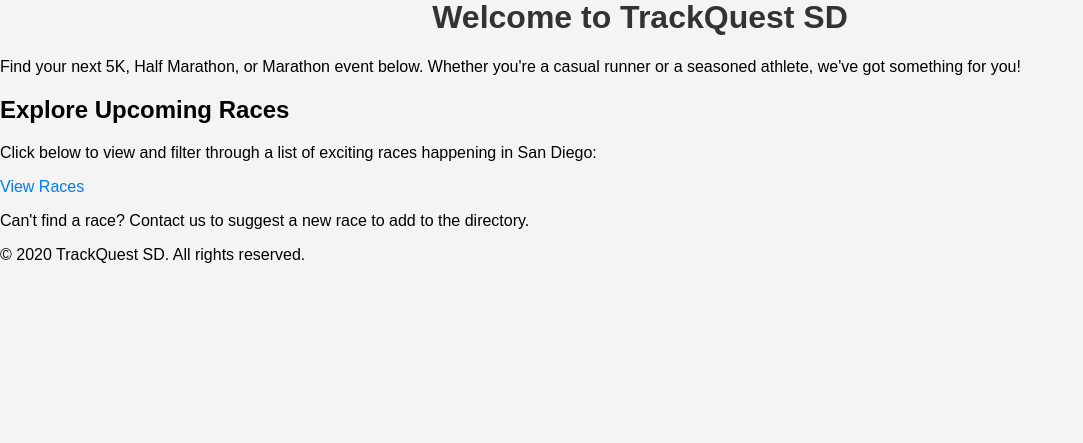
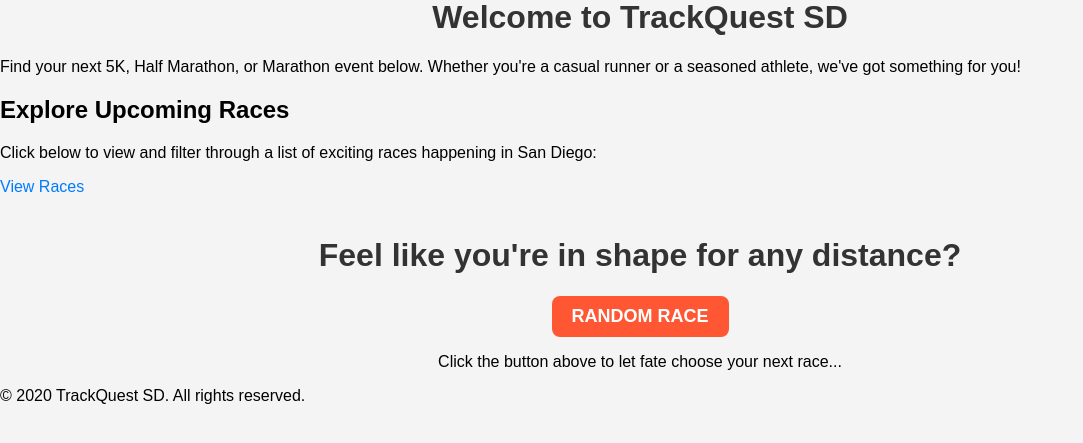
Before and after one commit to akonisanchez/track-quest, a Flask app: template templates/home.html in a window 1280 px wide. Shown: the part 211-654 px from the top of the page, without its empty margins (0-1083 px from the left). Run offline with Flask 3, Linux system fonts and the light colour scheme; the template is opened without the code that fills it: most values are stand-ins (such as "Sample title", 1, 10 or a date in 2020).

Commit message:
Added 'random race' button to home page.

```diff
--- a/app.py
+++ b/app.py
@@ -1,7 +1,8 @@
 # Import necessary modules
-from flask import Flask, render_template, request, flash
+from flask import Flask, render_template, request, flash, redirect, url_for
 import csv
 import os
+import random  # Import the random module for random race selection
 
 # Create a Flask app instance
 app = Flask(__name__)
@@ -65,6 +66,16 @@ def about():
 def contact():
     return render_template('contact.html')  # Make sure this template exists in the templates directory
 
+# Define the random race route
+@app.route('/random_race')
+def random_race():
+    if races:
+        random_race = random.choice(races)  # Select a random race
+        return redirect(random_race['url'])  # Redirect to the random race URL
+    else:
+        flash("No races available. Please check back later.", "error")
+        return redirect(url_for('home'))  # Redirect back to the home page if no races are found
+
 # Run the Flask application
 if __name__ == '__main__':
     app.run(debug=True, port=9090)  # Start the Flask app in debug mode on port 9090
--- a/static/style.css
+++ b/static/style.css
@@ -106,3 +106,26 @@ header .nav-list {
 .flash-messages .alert-error {
     background-color: #f44336;
 }
+
+/* Random Race Button Styles */
+.random-race-section {
+    text-align: center;
+    margin-top: 20px;
+}
+
+.random-btn {
+    display: inline-block;
+    padding: 10px 20px;
+    background-color: #FF5733; /* Cool bright color */
+    color: white;
+    font-size: 18px;
+    border-radius: 8px;
+    text-transform: uppercase;
+    font-weight: bold;
+    text-decoration: none;
+    transition: background-color 0.3s ease;
+}
+
+.random-btn:hover {
+    background-color: #C70039; /* Darker hover color */
+}
--- a/templates/home.html
+++ b/templates/home.html
@@ -13,5 +13,10 @@
         <a href="{{ url_for('display_races') }}" class="btn">View Races</a>
     </div>
 
-    <p>Can't find a race? Contact us to suggest a new race to add to the directory.</p>
+    <h1>Feel like you're in shape for any distance?</h1>
+    <div class="random-race-section">
+        <a href="{{ url_for('random_race') }}" class="btn random-btn">Random Race</a>
+        <p>Click the button above to let fate choose your next race...</p>
+    </div>
+
 {% endblock %}
```
